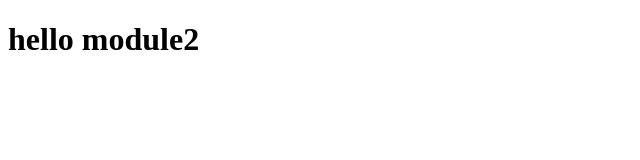
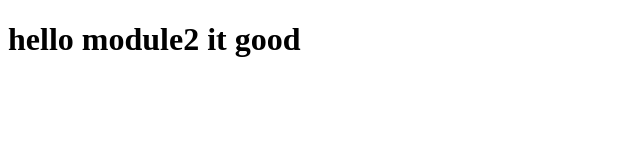
Before and after one commit to mahnoorfatima97/Our-Menu, a plain HTML site: page module2-solution/index.html in a window 1280 px wide. Shown: the whole page, without its empty margins (0-640 px from the left). Drawn offline with Linux system fonts and the light colour scheme.

Commit message:
Small addition to our page content.

```diff
--- a/module2-solution/index.html
+++ b/module2-solution/index.html
@@ -4,6 +4,6 @@
 	<title>hello module 2</title>
 </head>
 <body>
-	<h1>hello module2</h1>
+	<h1>hello module2 it good</h1>
 </body>
 </html>
```
